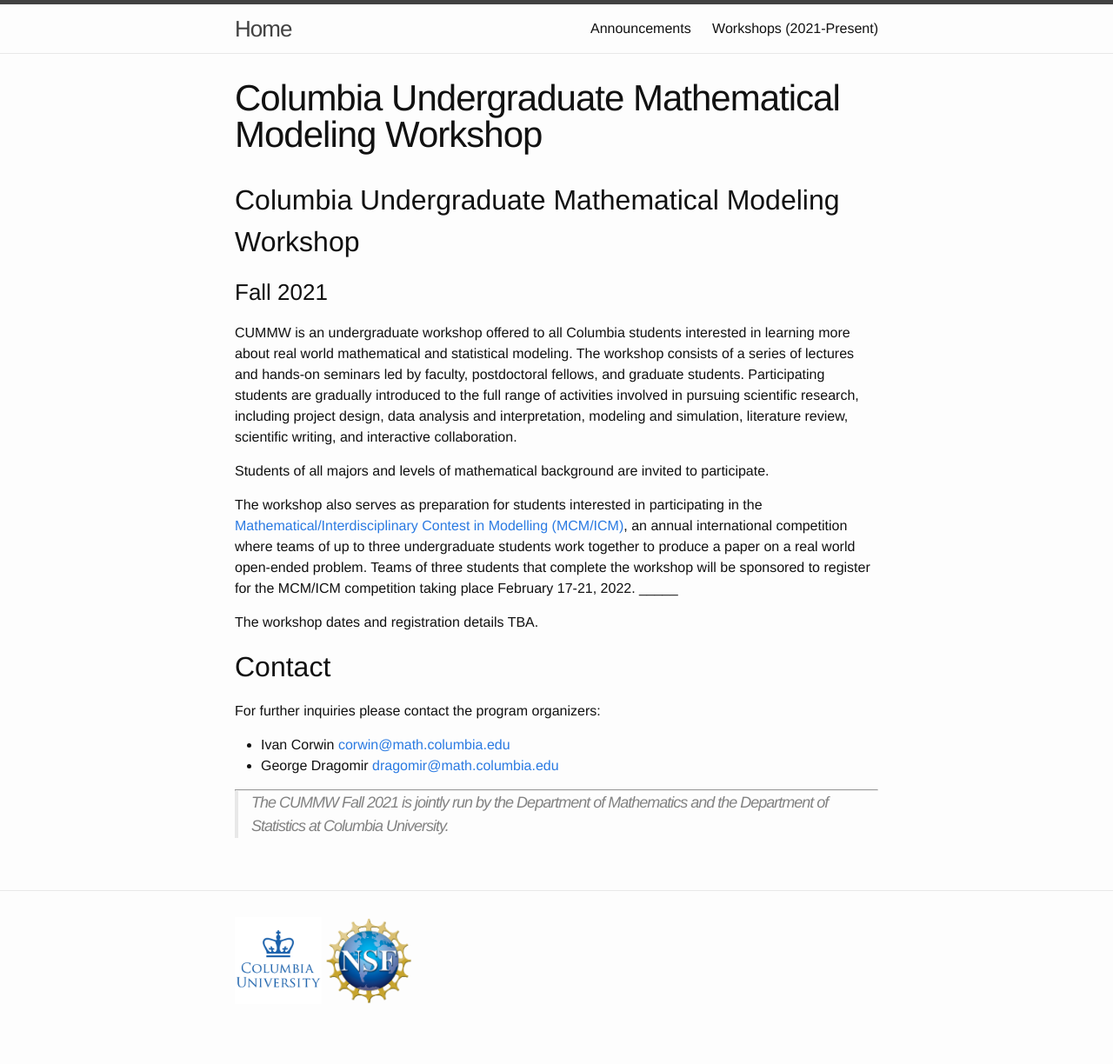
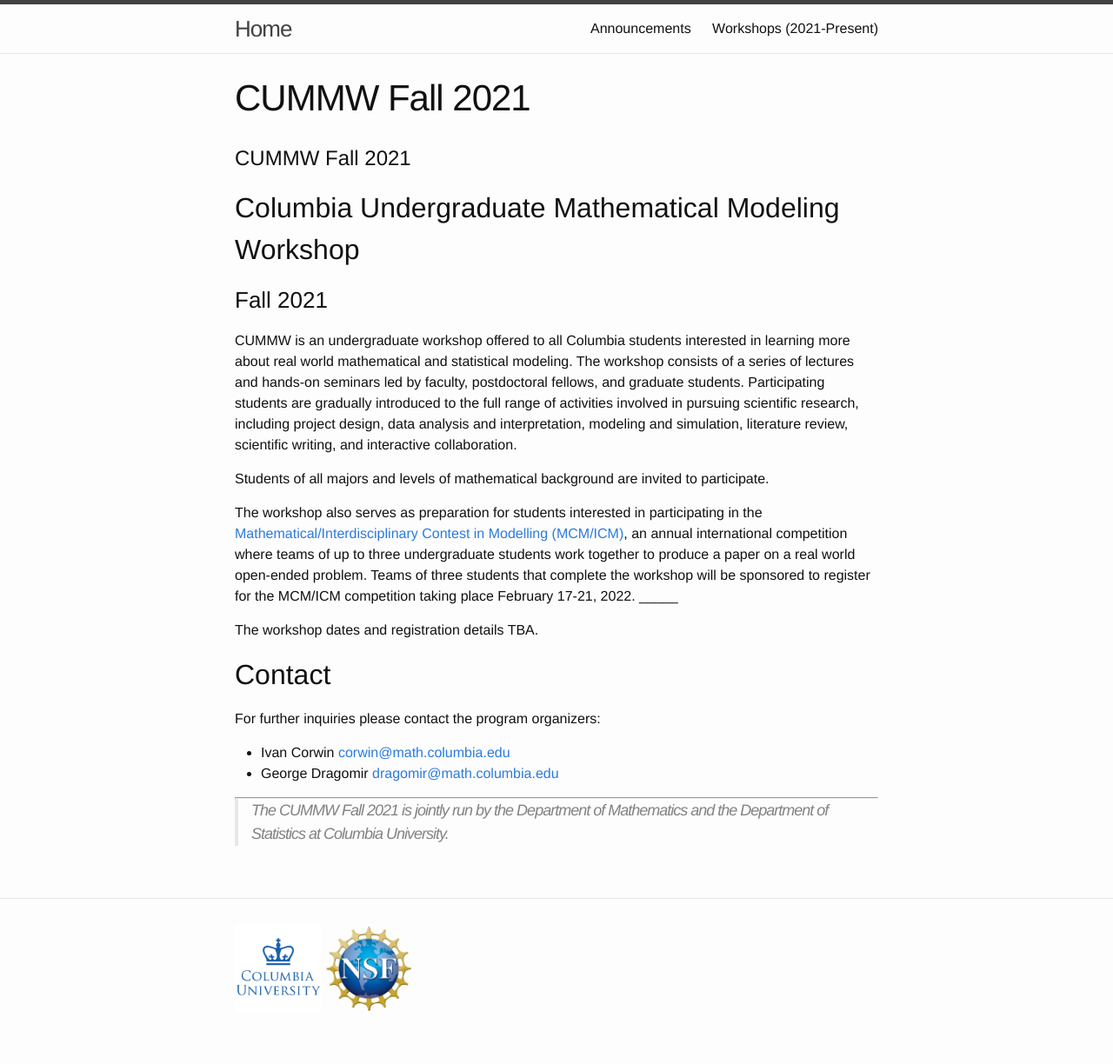
Before and after one commit to ColumbiaUndergradMathModeling/Home, a Jekyll site: the page built from Fa21.md, in a window 1280 px wide. Shown: the whole page at 87% size. Built offline with Jekyll 4.4.1, drawn with Linux system fonts in a browser that asks for light colours; our own code applies the rules of GitHub Pages for plain Markdown files.

Commit message:
need title

```diff
--- a/Fa21.md
+++ b/Fa21.md
@@ -3,6 +3,7 @@
 permalink: /workshops/Fa21/
 header: default
 ---
+# CUMMW Fall 2021
 
 ## Columbia Undergraduate Mathematical Modeling Workshop
 ### Fall 2021
```
